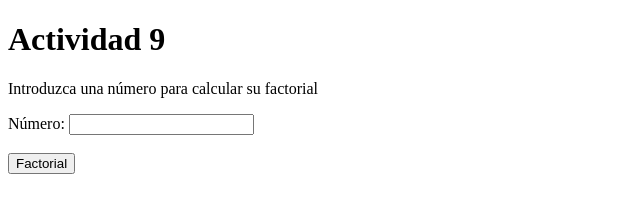
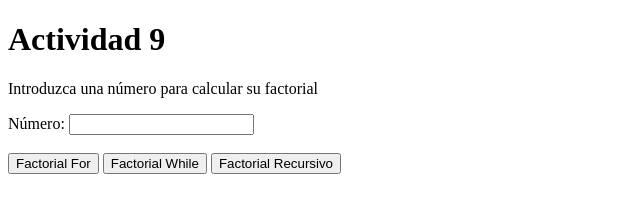
Before and after one commit to 0xnamelessDev/TIC-2BCN, a plain HTML site: page Act9/index.html in a window 1280 px wide. Shown: the whole page, without its empty margins (0-640 px from the left). Drawn offline with Linux system fonts and the light colour scheme.

Commit message:
Act9-Corregida
Se sobrescribió el index.html al hacer el pull to origin

```diff
--- a/Act9/index.html
+++ b/Act9/index.html
@@ -11,7 +11,9 @@
     <label for="num">Número: </label>
     <input type="number" id="num" name="num"/>
     <br/><br/>
-    <button onclick="factorial()">Factorial</button>
+    <button onclick="factorialFor()">Factorial For</button>
+    <button onclick="factorialWhile()">Factorial While</button>
+    <button onclick="factorialRecursivo()">Factorial Recursivo</button>
     <br/><br/>
     <p id="result"></p>
 
```
